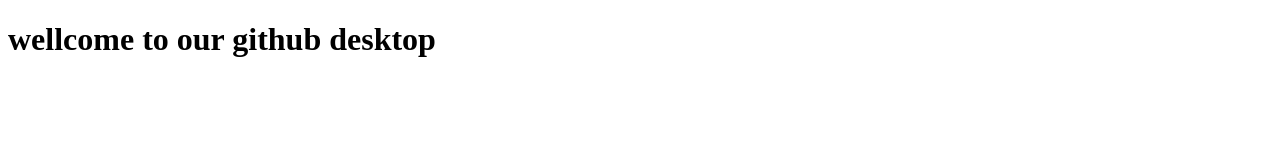
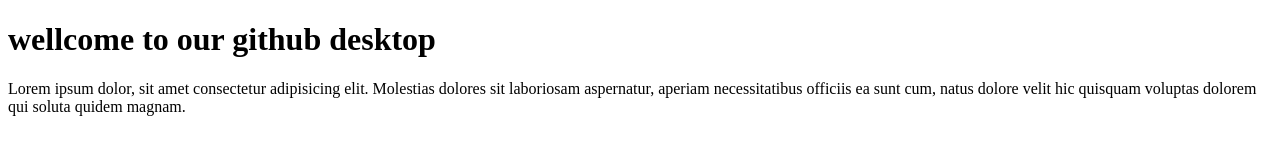
Before and after one commit to ranajitb968-blip/second-web, a plain HTML site: page index.html in a window 1280 px wide. Drawn offline with Linux system fonts and the light colour scheme.

Commit message:
ptag added

```diff
--- a/index.html
+++ b/index.html
@@ -7,5 +7,6 @@
 </head>
 <body>
     <h1>wellcome to our github desktop</h1>
+    <p>Lorem ipsum dolor, sit amet consectetur adipisicing elit. Molestias dolores sit laboriosam aspernatur, aperiam necessitatibus officiis ea sunt cum, natus dolore velit hic quisquam voluptas dolorem qui soluta quidem magnam.
 </body>
 </html>
```
